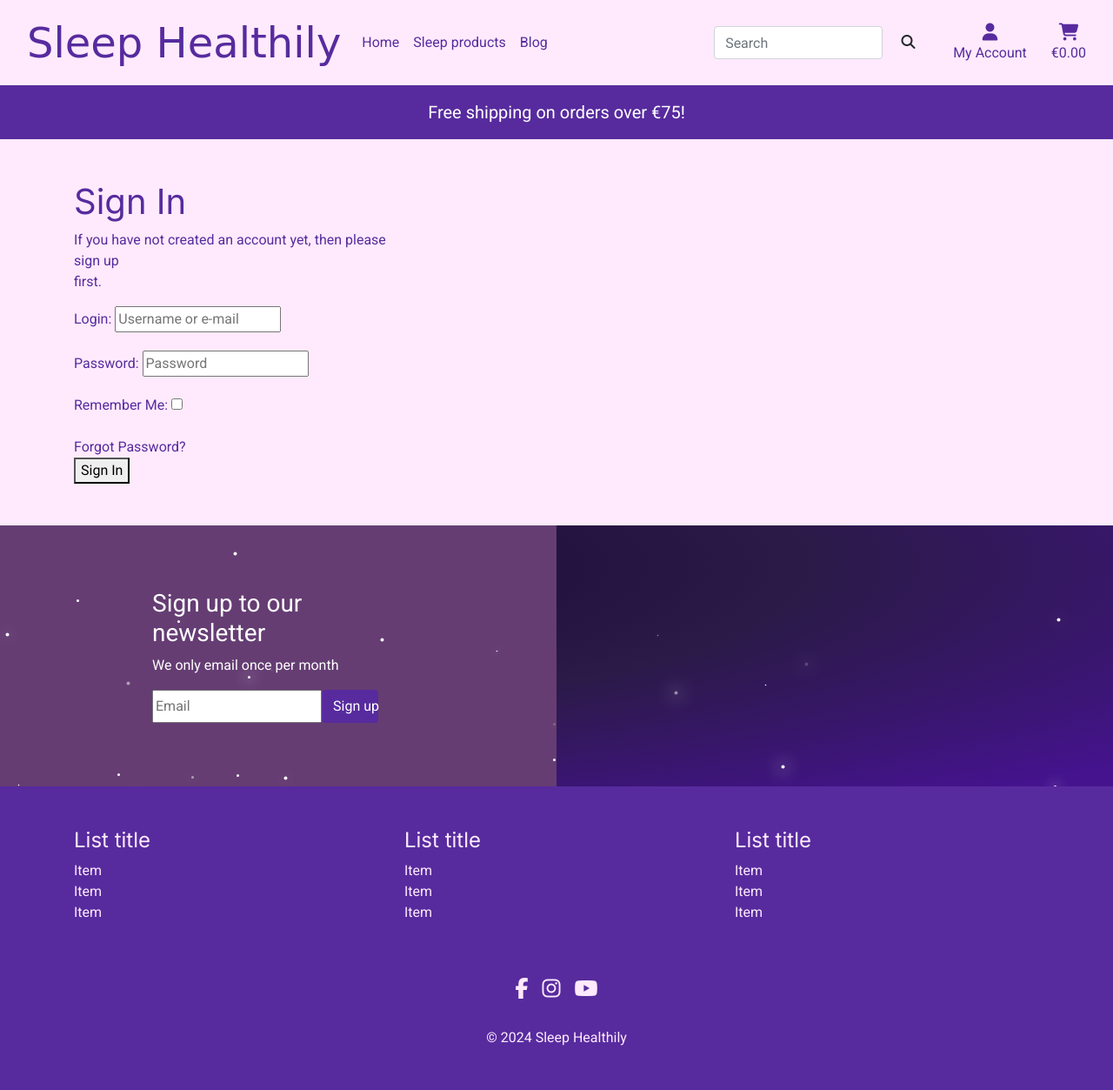
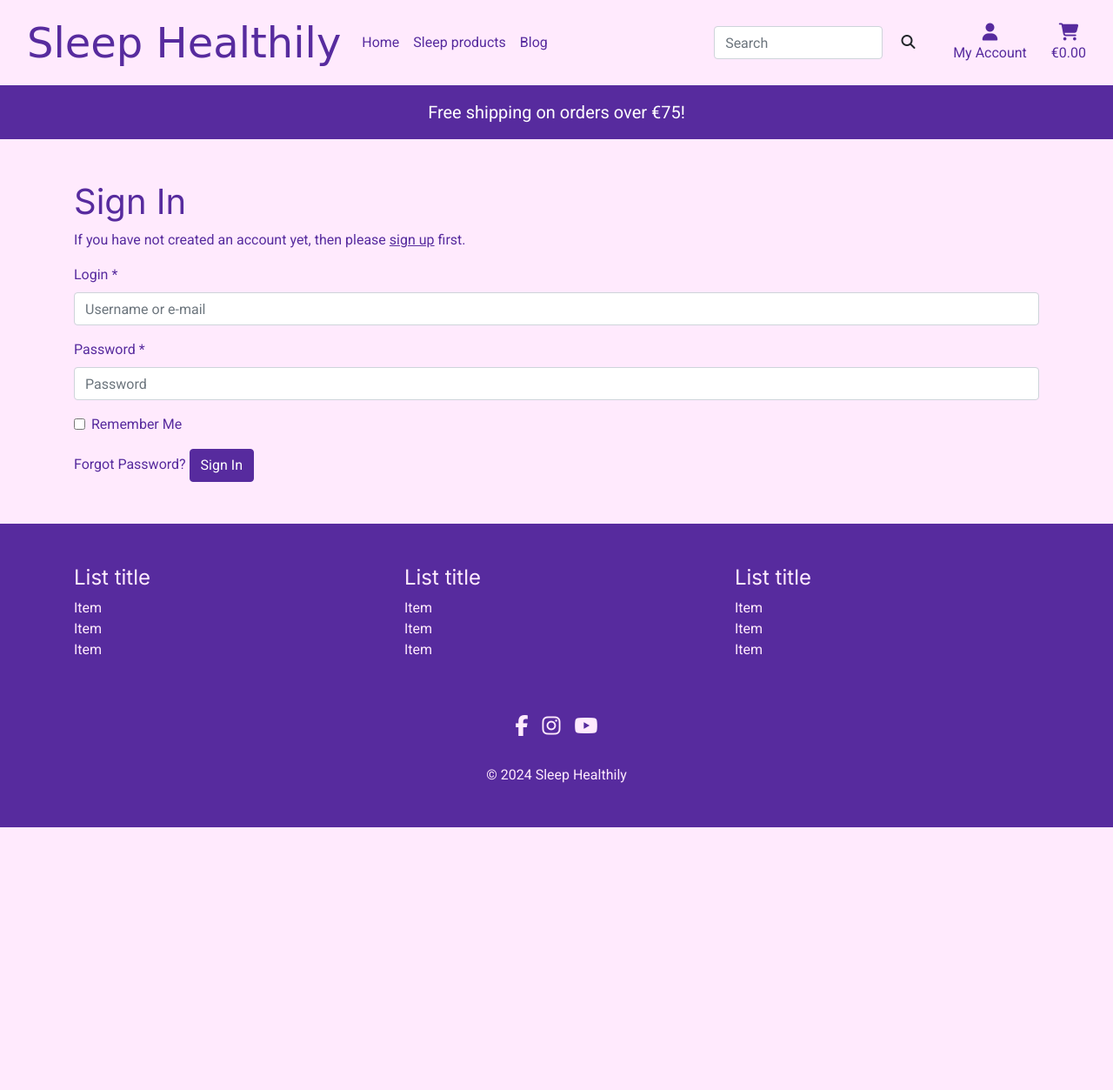
Before and after one commit to stephendawsondev/Sleep-Healthily, a Django app: page /accounts/login/ in a window 1280 px wide. Shown: the whole page at 87% size. After the commit the page ends 951 px from the top, so only its background shows below. Run offline with Django 3.2, Linux system fonts and the light colour scheme; some libraries are stand-ins or nearby versions; some web fonts are replaced.

Commit message:
feat: update logout flow and form layouts

```diff
--- a/sleep_healthily/settings.py
+++ b/sleep_healthily/settings.py
@@ -71,6 +71,8 @@
 LOGIN_URL = '/accounts/login/'
 LOGIN_REDIRECT_URL = '/'
 LOGOUT_REDIRECT_URL = '/'
+ACCOUNT_LOGOUT_ON_GET = True
+ACCOUNT_EMAIL_CONFIRMATION_ANONYMOUS_REDIRECT_URL = '/'
 
 MIDDLEWARE = [
     'django.middleware.security.SecurityMiddleware',
@@ -102,6 +104,10 @@
                 'django.contrib.auth.context_processors.auth',
                 'django.contrib.messages.context_processors.messages',
             ],
+            'builtins': [
+                'crispy_forms.templatetags.crispy_forms_tags',
+                'crispy_forms.templatetags.crispy_forms_field',
+            ]
         },
     },
 ]
--- a/static/css/base.css
+++ b/static/css/base.css
@@ -6,6 +6,7 @@
 body {
   font-family: "Roboto", sans-serif;
   scroll-behavior: smooth;
+  height: 100%;
 }
 
 .navbar-brand {
@@ -24,6 +25,15 @@
 
 small {
   font-size: 0.75rem;
+}
+
+a {
+  display: inline-block;
+}
+
+.asteriskField {
+  display: inline-block;
+  margin-left: 0.25em;
 }
 
 .py-6 {
@@ -168,15 +178,22 @@
     height: 300px;
   }
 
-  .newsletter__text-container {
-    width: 50% !important;
-    padding-left: 10em;
-    padding-right: 10em;
-  }
-
   /* Footer */
   .footer {
     padding-top: 3em;
     padding-bottom: 3em;
   }
 }
+
+@media screen and (min-width: 1200px) {
+  /* Newsletter section */
+  .newsletter-section {
+    height: 300px;
+  }
+
+  .newsletter__text-container {
+    width: 50% !important;
+    padding-left: 10em;
+    padding-right: 8em;
+  }
+}
--- a/templates/allauth/account/email.html
+++ b/templates/allauth/account/email.html
@@ -37,7 +37,7 @@
       <div class="buttonHolder">
         <button class="secondaryAction" type="submit" name="action_primary">{% trans 'Make Primary' %}</button>
         <button class="secondaryAction" type="submit" name="action_send">{% trans 'Re-send Verification' %}</button>
-        <button class="primaryAction" type="submit" name="action_remove">{% trans 'Remove' %}</button>
+        <button class="btn btn-primary primaryAction" type="submit" name="action_remove">{% trans 'Remove' %}</button>
       </div>
 
     </fieldset>
--- a/templates/allauth/account/email_confirm.html
+++ b/templates/allauth/account/email_confirm.html
@@ -22,7 +22,7 @@
 
         <form method="post" action="{% url 'account_confirm_email' confirmation.key %}">
                 {% csrf_token %}
-                <button type="submit">{% trans 'Confirm' %}</button>
+                <button class="btn btn-primary" type="submit">{% trans 'Confirm' %}</button>
         </form>
 
         {% else %}
--- a/templates/allauth/account/login.html
+++ b/templates/allauth/account/login.html
@@ -31,18 +31,18 @@
   {% include "socialaccount/snippets/login_extra.html" %}
 
   {% else %}
-  <p>{% blocktrans %}If you have not created an account yet, then please
-    <a href="{{ signup_url }}">sign up</a> first.{% endblocktrans %}</p>
+  <p>{% blocktrans %}If you have not created an account yet, then please <a href="{{ signup_url }}"><u>sign up</u></a>
+    first.{% endblocktrans %}</p>
   {% endif %}
 
   <form class="login" method="POST" action="{% url 'account_login' %}">
     {% csrf_token %}
-    {{ form.as_p }}
+    {{ form | crispy }}
     {% if redirect_field_value %}
     <input type="hidden" name="{{ redirect_field_name }}" value="{{ redirect_field_value }}" />
     {% endif %}
     <a class="button secondaryAction" href="{% url 'account_reset_password' %}">{% trans "Forgot Password?" %}</a>
-    <button class="primaryAction" type="submit">{% trans "Sign In" %}</button>
+    <button class="btn btn-primary primaryAction" type="submit">{% trans "Sign In" %}</button>
   </form>
 
 </section>
--- a/templates/allauth/account/logout.html
+++ b/templates/allauth/account/logout.html
@@ -16,7 +16,7 @@
     {% if redirect_field_value %}
     <input type="hidden" name="{{ redirect_field_name }}" value="{{ redirect_field_value }}" />
     {% endif %}
-    <button type="submit">{% trans 'Sign Out' %}</button>
+    <button class="btn btn-primary" type="submit">{% trans 'Sign Out' %}</button>
   </form>
 
 
--- a/templates/base.html
+++ b/templates/base.html
@@ -49,7 +49,7 @@
   <title>Sleep Healthily{% block extra_title %}{% endblock %}</title>
 </head>
 
-<body class="bg-light text-primary">
+<body class="bg-light text-primary d-flex flex-column">
   {% comment %} Site Header {% endcomment %}
   <header>
     <nav class="container-fluid navbar navbar-expand-lg navbar-custom">
@@ -94,7 +94,7 @@
               {% endcomment %}
               {% endif %}
               {% comment %} <a href="{% url 'profile' %}" class="dropdown-item">My Profile</a> {% endcomment %}
-              {% comment %} <a href="{% url 'account_logout' %}" class="dropdown-item">Logout</a> {% endcomment %}
+              <a href="{% url 'account_logout' %}" class="dropdown-item">Logout</a>
               {% else %}
               <a href="{% url 'account_signup' %}" class="dropdown-item">Register</a>
               <a href="{% url 'account_login' %}" class="dropdown-item">Login</a>
@@ -121,7 +121,7 @@
     </div>
   </header>
   {% if messages %}
-  <div class="message-container"></div>
+  <div class="position-absolute message-container"></div>
   {% endif %}
   {% block page_header %}{% endblock page_header %}
 
@@ -131,7 +131,7 @@
   </main>
 
   {% comment %} Newsletter section {% endcomment %}
-  <section class="position-relative newsletter-section overflow-hidden">
+  <section class="position-relative newsletter-section overflow-hidden mt-auto">
     <div class="sky"></div>
     <div class="bg-dark text-white w-100 h-100 opacity-50 newsletter__text-container">
       <div class="container h-100 d-flex flex-column align-items-start justify-content-center newsletter__text">
```
Also changed, not shown: templates/allauth/account/signup.html (+4 -3 lines).
